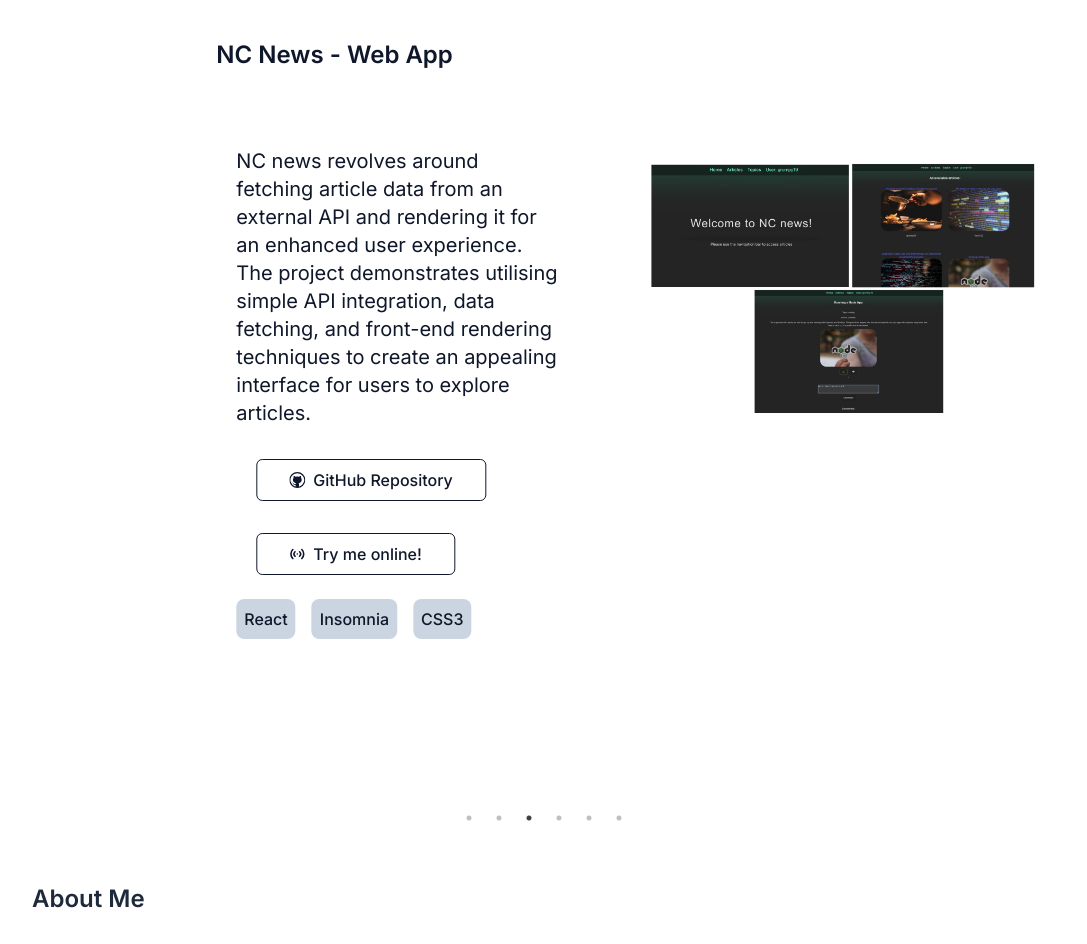
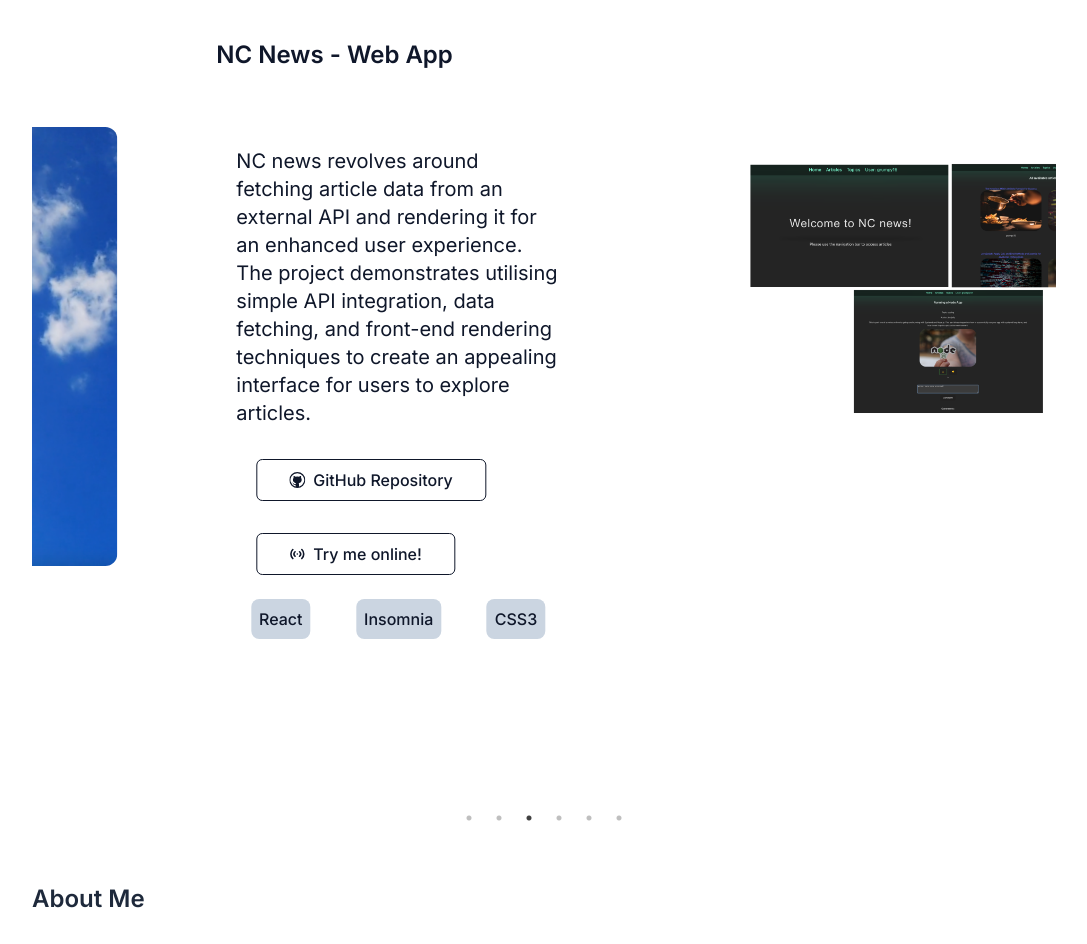
Before and after one commit to alessandro-001/Personal-Portfolio, a React (Vite) app: page / in a window 1280 px wide. Shown: the part 2380-3324 px from the top of the page, without its empty margins (96-1183 px from the left). Built offline with nearby package versions, Linux system fonts and the light colour scheme; a web font is replaced by a local one.

Commit message:
modifies added new project

```diff
--- a/src/components/ProjectItem.jsx
+++ b/src/components/ProjectItem.jsx
@@ -33,11 +33,11 @@ export default function ProjectItem({imgUrl, title, tech, description, repolink,
                         </a>
                     )}
                 </button>
-                <p className="flex flex-wrap gap-4 py-6 items-center text-slate-900 dark:text-slate-300 font-medium">
+                <p className="flex flex-wrap gap-4 py-6 text-center items-center text-slate-900 dark:text-slate-300 font-medium">
                     {tech.map(item => (
                     <span
                         key={item}
-                        className="inline-block px-2 py-2 bg-slate-300 dark:bg-slate-700 dark:text-white rounded-lg"
+                        className="inline-block px-2 py-2 mx-auto bg-slate-300 dark:bg-slate-700 dark:text-white rounded-lg"
                     >
                         {item}
                     </span>
@@ -46,12 +46,11 @@ export default function ProjectItem({imgUrl, title, tech, description, repolink,
             </div>
             </div>
             <div className="w-full md:w-4/5 md:pl-8 flex flex-col items-center">
-            <div className="h-64 w-auto">
-
+            <div className="h-64 w-auto md:mx-auto items-center">
             <img
                 src={imgUrl}
                 alt={title}
-                className="w-2/3 h-auto object-cover rounded-xl"
+                className="w-2/3 h-auto object-cover rounded-xl mx-auto"
                 loading="lazy"
             />
             </div>
```
Also changed, not shown: src/assets/WeatherAppMobile.png.
